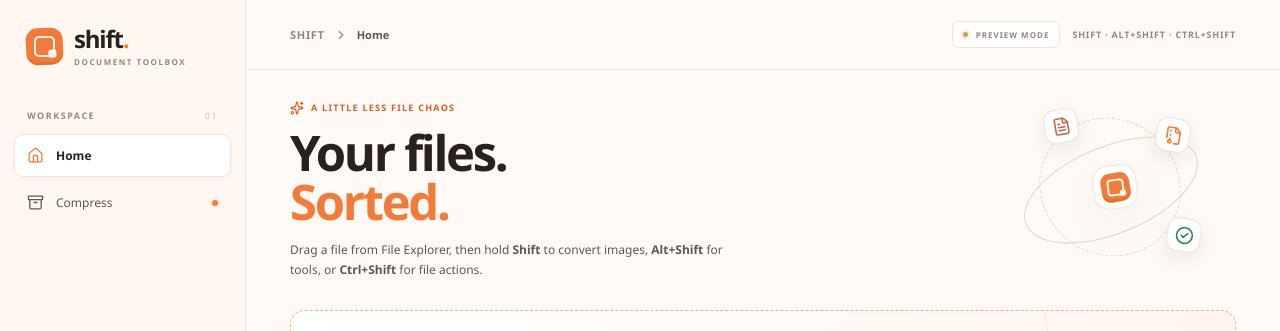
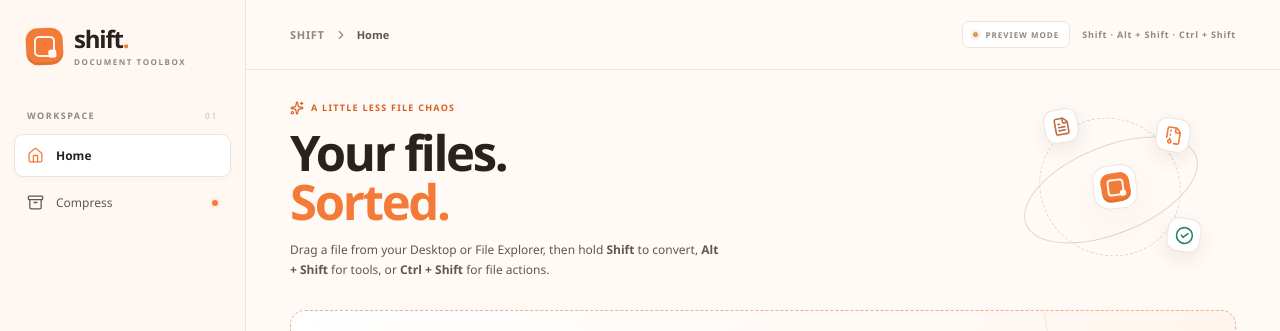
Before and after one commit to yesu166/SHIFT, a React (Vite) app: page / in a window 1280 px wide. Shown: the top 331 px of the page. Built offline with nearby package versions, Linux system fonts and the light colour scheme.

Commit message:
fix: reflect custom gestures throughout the UI

```diff
--- a/src/App.tsx
+++ b/src/App.tsx
@@ -24,6 +24,9 @@
   { value: "ctrlAlt", label: "Ctrl + Alt" },
   { value: "ctrlAltShift", label: "Ctrl + Alt + Shift" },
 ];
+function shortcutLabel(shortcut: GestureShortcutId): string {
+  return GESTURE_SHORTCUT_OPTIONS.find((option) => option.value === shortcut)?.label ?? "Shift";
+}
 interface QueuedFile { id: string; name: string; path?: string; size?: number }
 interface ZipResult { outputPath: string; inputBytes: number; archiveBytes: number; bytesSaved: number; filesArchived: number }
 interface AppInfo { outputFolder: string; appVersion: string }
@@ -241,10 +244,10 @@
     </aside>
 
     <main className="main-area">
-      <header className="topbar"><div className="breadcrumbs"><span>SHIFT</span><ChevronRight size={14} /><strong>{currentTitle}</strong></div><div className="topbar-actions"><div className={"local-pill" + (isDesktop ? " connected" : "")}><i />{isDesktop ? "LOCAL MODE" : "PREVIEW MODE"}</div><div className="shortcut-hint">SHIFT · ALT+SHIFT · CTRL+SHIFT</div></div></header>
+      <header className="topbar"><div className="breadcrumbs"><span>SHIFT</span><ChevronRight size={14} /><strong>{currentTitle}</strong></div><div className="topbar-actions"><div className={"local-pill" + (isDesktop ? " connected" : "")}><i />{isDesktop ? "LOCAL MODE" : "PREVIEW MODE"}</div><div className="shortcut-hint">{shortcutLabel(gestureShortcuts.convert)} · {shortcutLabel(gestureShortcuts.tools)} · {shortcutLabel(gestureShortcuts.actions)}</div></div></header>
 
       {page === "home" && <div className="page page-home">
-        <div className="page-intro"><div><div className="eyebrow"><Sparkles size={14} /> A LITTLE LESS FILE CHAOS</div><h1>Your files.<br /><span>Sorted.</span></h1><p className="intro-copy">Drag a file from File Explorer, then hold <strong>Shift</strong> to convert images, <strong>Alt+Shift</strong> for tools, or <strong>Ctrl+Shift</strong> for file actions.</p></div>
+        <div className="page-intro"><div><div className="eyebrow"><Sparkles size={14} /> A LITTLE LESS FILE CHAOS</div><h1>Your files.<br /><span>Sorted.</span></h1><p className="intro-copy">Drag a file from your Desktop or File Explorer, then hold <strong>{shortcutLabel(gestureShortcuts.convert)}</strong> to convert, <strong>{shortcutLabel(gestureShortcuts.tools)}</strong> for tools, or <strong>{shortcutLabel(gestureShortcuts.actions)}</strong> for file actions.</p></div>
           <div className="intro-orbit" aria-hidden="true"><div className="orbit orbit-one" /><div className="orbit orbit-two" /><div className="orbit-center"><span className="brand-mark"><span /></span></div><span className="orbit-file orbit-a"><FileText size={19} /></span><span className="orbit-file orbit-b"><FileArchive size={19} /></span><span className="orbit-file orbit-c"><CheckCircle2 size={19} /></span></div>
         </div>
         <div className={"drop-card" + (isDragging ? " drag-active" : "")} onDragEnter={(e) => { e.preventDefault(); setIsDragging(true); }} onDragOver={(e) => e.preventDefault()} onDragLeave={(e) => { if (!e.currentTarget.contains(e.relatedTarget as Node | null)) setIsDragging(false); }} onDrop={(e) => { e.preventDefault(); setIsDragging(false); addBrowserFiles(e.dataTransfer.files); }}>
@@ -326,7 +329,7 @@
             </div>
             {shortcutStatus && <p className="settings-footnote" role="status">{shortcutStatus}</p>}
             <p className="settings-footnote">Drag a file from the Desktop or File Explorer, hold your chosen modifier combo, then move onto a wheel action and release. Outputs are created beside the original file with a “(SHIFT converted)” or operation-specific suffix. SHIFT never replaces the source file. Press Escape to cancel.</p>
-            <div className="privacy-list"><div><CheckCircle2 size={16} /><span>Native floating wheel over Explorer</span></div><div><CheckCircle2 size={16} /><span>Runs locally without file uploads</span></div></div>
+            <div className="privacy-list"><div><CheckCircle2 size={16} /><span>Native floating wheel over Desktop and Explorer</span></div><div><CheckCircle2 size={16} /><span>Runs locally without file uploads</span></div></div>
           </section>
           <section className="workspace-card settings-card"><div className="settings-section-heading"><span className="settings-icon"><Sun size={18} /></span><div><h2>Appearance</h2><p>Choose the workspace contrast that works for you.</p></div></div>
             <div className="theme-picker" role="group" aria-label="Color theme"><button className={"theme-choice" + (theme === "light" ? " selected" : "")} type="button" onClick={() => setTheme("light")}><span className="theme-swatch theme-light"><i /><i /><i /></span><span>Light</span>{theme === "light" && <Check size={16} />}</button><button className={"theme-choice" + (theme === "dark" ? " selected" : "")} type="button" onClick={() => setTheme("dark")}><span className="theme-swatch theme-dark"><i /><i /><i /></span><span>Dark</span>{theme === "dark" && <Check size={16} />}</button></div>
```
